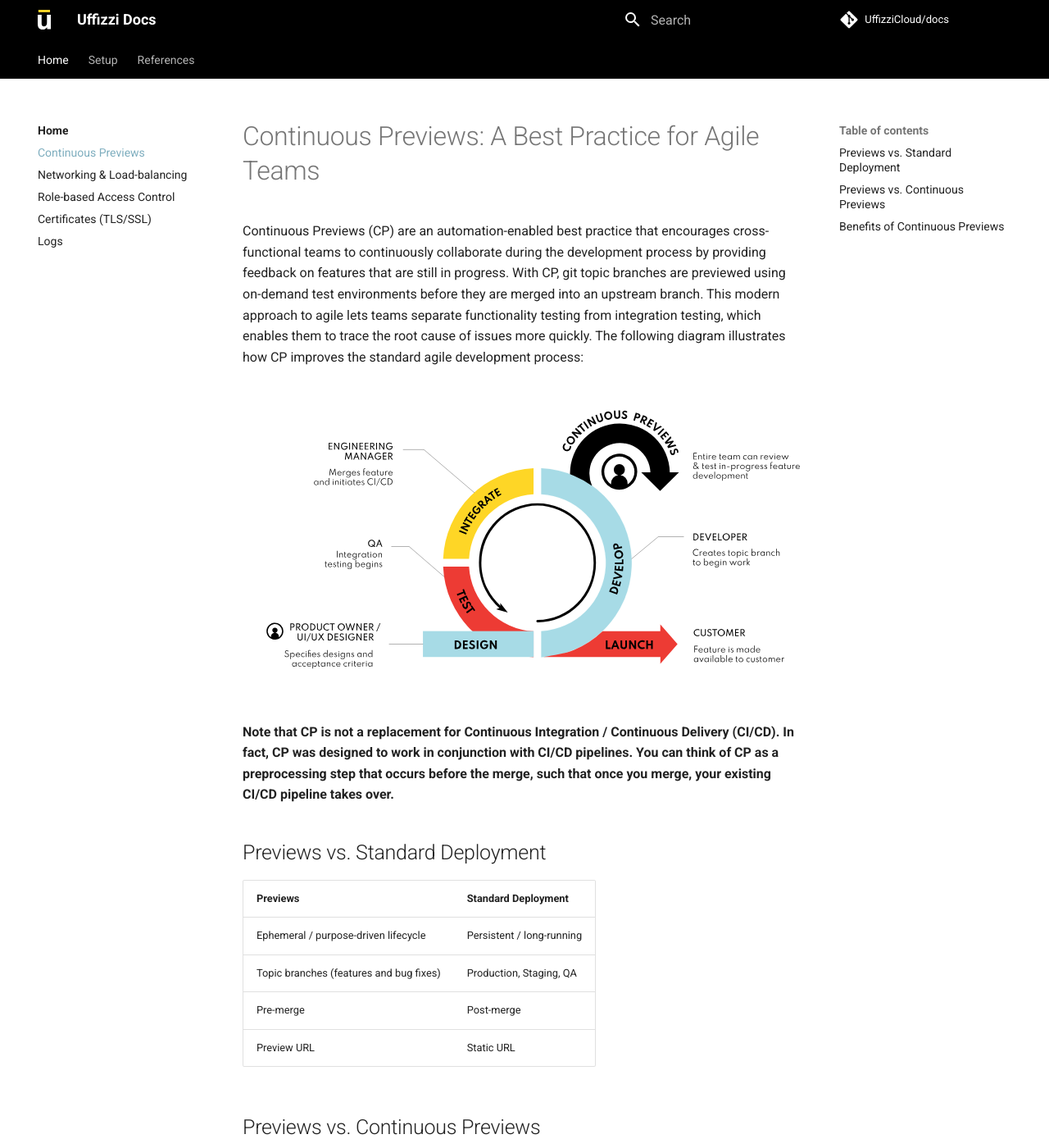
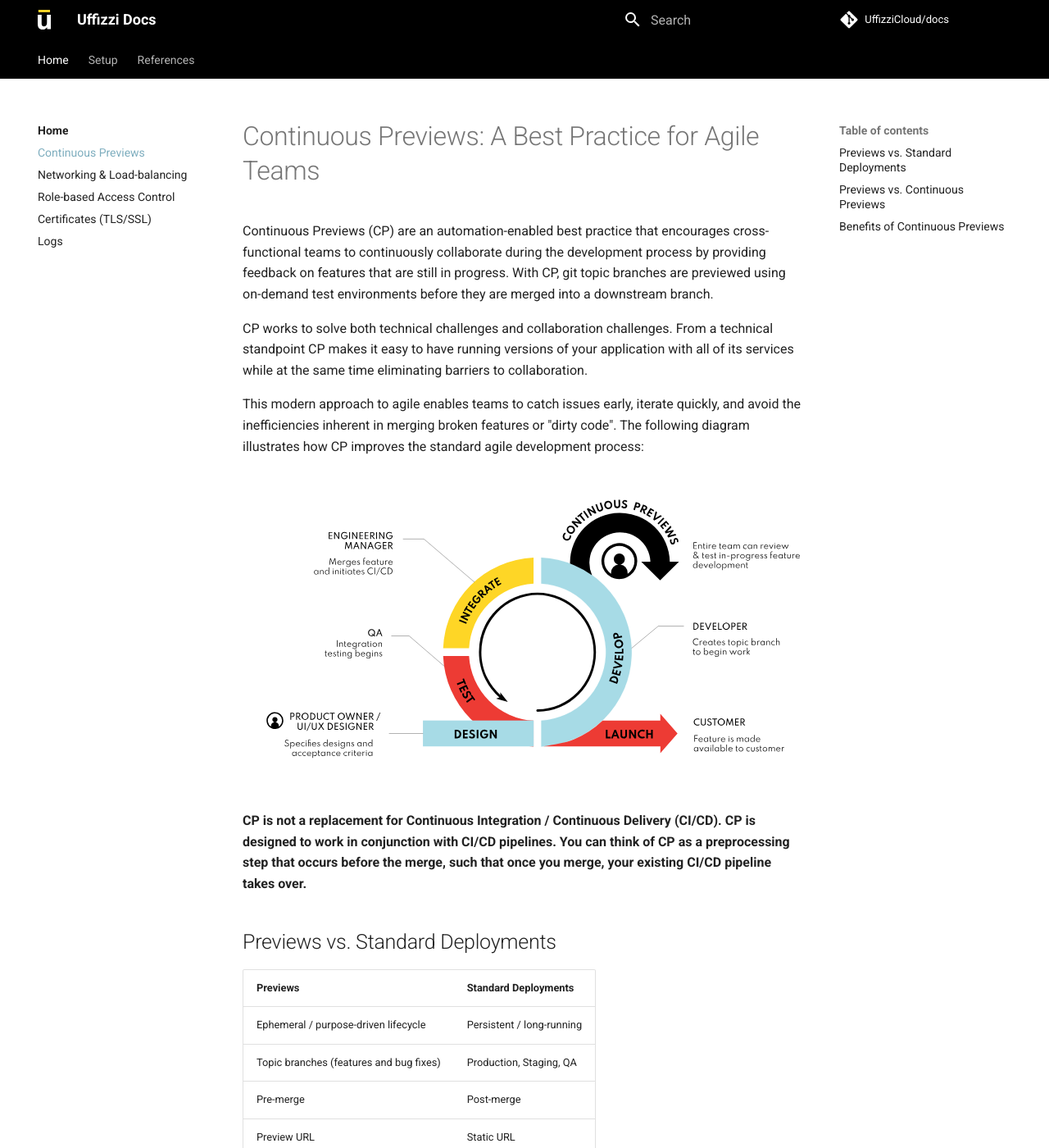
Before and after one commit to UffizziCloud/docs, an MkDocs documentation site: the page built from docs/continuous-previews.md, in a window 1280 px wide and 1400 px high. Shown: the whole window at 82% size. Built offline with MkDocs 1.6.1 and Material for MkDocs 9.7.7, drawn with Linux system fonts in a browser that asks for light colours; comment, search, counter and statistics services are not loaded; some of the changed text lies outside the part shown.

Commit message:
josh update CP

```diff
--- a/docs/continuous-previews.md
+++ b/docs/continuous-previews.md
@@ -1,13 +1,17 @@
 # Continuous Previews: A Best Practice for Agile Teams
-Continuous Previews (CP) are an automation-enabled best practice that encourages cross-functional teams to continuously collaborate during the development process by providing feedback on features that are still in progress. With CP, git topic branches are previewed using on-demand test environments before they are merged into an upstream branch. This modern approach to agile lets teams separate functionality testing from integration testing, which enables them to trace the root cause of issues more quickly. The following diagram illustrates how CP improves the standard agile development process:
+Continuous Previews (CP) are an automation-enabled best practice that encourages cross-functional teams to continuously collaborate during the development process by providing feedback on features that are still in progress. With CP, git topic branches are previewed using on-demand test environments before they are merged into a downstream branch.
+
+CP works to solve both technical challenges and collaboration challenges.  From a technical standpoint CP makes it easy to have running versions of your application with all of its services while at the same time eliminating barriers to collaboration.
+
+This modern approach to agile enables teams to catch issues early, iterate quickly, and avoid the inefficiencies inherent in merging broken features or "dirty code".  The following diagram illustrates how CP improves the standard agile development process:
 
 ![](assets/images/agile-with-cp.svg)
 
-**Note that CP is not a replacement for Continuous Integration / Continuous Delivery (CI/CD). In fact, CP was designed to work in conjunction with CI/CD pipelines. You can think of CP as a preprocessing step that occurs before the merge, such that once you merge, your existing CI/CD pipeline takes over.**
+**CP is not a replacement for Continuous Integration / Continuous Delivery (CI/CD).  CP is designed to work in conjunction with CI/CD pipelines. You can think of CP as a preprocessing step that occurs before the merge, such that once you merge, your existing CI/CD pipeline takes over.**
 
-## Previews vs. Standard Deployment
+## Previews vs. Standard Deployments
 
-|            Previews                     | Standard Deployment        |
+|            Previews                     | Standard Deployments        |
 | --------------------------------------- | -------------------------- |
 | Ephemeral / purpose-driven lifecycle    | Persistent / long-running  |
 | Topic branches (features and bug fixes) | Production, Staging, QA    |
@@ -21,22 +25,31 @@
 | --------------------------------------- | ------------------------------------------ |
 | Initiated and deleted ad hoc (e.g. docker-compose up/down) | Initiated and deleted via event webhooks (open/close PR, new/updated image tags)             |
 | Typically for individual developer / local testing | Intended for sharing with team for feedback and approval |
+| |  Team-focused System for Previewing |
 
 ## Benefits of Continuous Previews
 
 Teams incorporating Continuous Previews into their workflow often see the following benefits:
 
+* Catch issues earlier in the Development Cycle where they are easier to Find and Fix
+* Improve Collaboration Across Dev and Product Teams to Iterate Faster
 * Reduce how often Test/QA environment breaks; ability to resolve breakage more quickly
 * Increase development velocity by reducing returned tickets
 * Reduce costs by replacing your static QA environment with dynamic preview environments
-* Deploy git branches without having to wait until they’re merged
-* Merge with confidence knowing a feature works in a production-like environment
+* Eliminate the bottlenecks of shared Dev Environments - Deploy git branches without having to wait until they’re merged
+* Merge with confidence knowing a feature works as intended
 * Works with your existing CI/CD pipeline
 
 A common bottleneck for software development teams is tracing the root cause of bugs in QA/Test. When multiple developers are pushing commits to a shared development branch, it’s difficult to know if a problem originated as a result of the integration step or if there was a problem with the feature itself.
 
 By testing the functionality of a topic branch before it’s merged into QA/Test, your team can be sure that any problems that occur after the merge are the result of an integration issue, not a functionality issue. That is, you can verify that a feature works as intended before it’s merged with everyone else’s code.
 
-Of course, developers usually test features on their local workstations before they open pull requests, so why bother deploying it to the cloud beforehand? There are three big reasons a deployed feature is better than a locally running one. First, you are more likely to catch critical bugs if you are testing in a production-like environment, where your application talks to real, cloud-based databases and other backing services, instead of ones running locally; second, by deploying your feature to a publicly accessible endpoint (like the shareable preview URLs that Uffizzi provides), your teammates can view your work and provide timely feedback; finally, when timely feedback is provided, it reduces the number of returned tickets and ultimately improves development velocity.
+Of course, developers usually test features on their local workstations before they open pull requests, so why bother deploying it to the cloud beforehand?
+
+At the risk of stating the obvious, features are the result of a collaborative cross-functional effort - with CP you're moving the iterative develop-feedback loop to earlier in the Development cycle.
+
+ By deploying your feature(s) to a publicly accessible endpoint - like the shareable preview URLs that Uffizzi provides - your teammates can view your work and provide timely feedback that reduces the number of returned tickets and ultimately improves development velocity.
 
 Continuous Previews can lead not only to time savings, but also cost savings. Teams employing an Agile + Continuous Previews strategy can often replace their single, static QA/Test environment with a dynamic set of test environments for each new topic branch. These dynamic test environments can share the same lifecycle as the topic branch itself—i.e., when a branch is created or deleted, a corresponding environment is stood up or torn down. Depending on your team’s particular cloud configuration, this could significantly reduce cloud expenses.
+
+To learn more see the [CP Manifesto](https://www.cpmanifesto.org).
```
